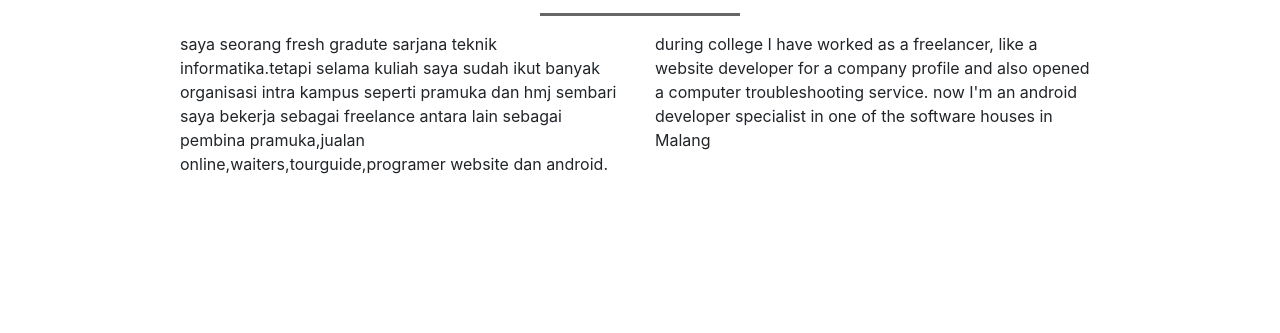
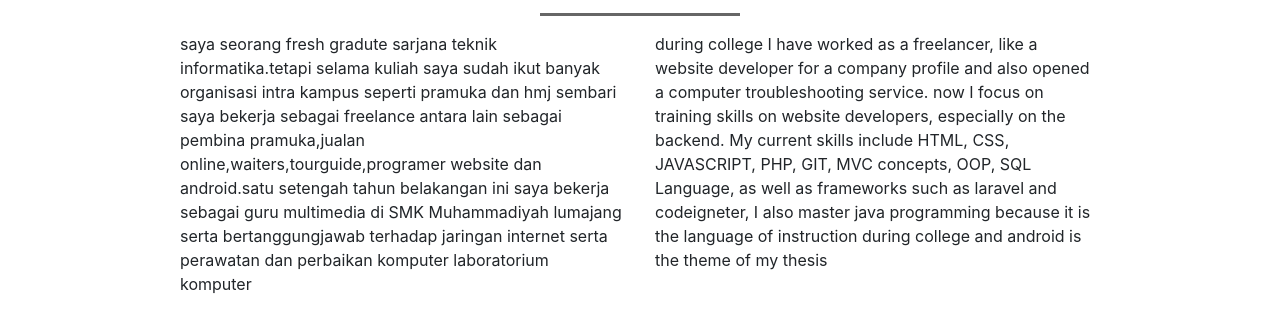
Before and after one commit to akhmadiblank/akhmadiblank.github.io, a plain HTML site: page index.html in a window 1280 px wide. Shown: the part 583-916 px from the top of the page. Drawn offline with nearby package versions, Linux system fonts and the light colour scheme.

Commit message:
melakukan update terhadap informasi kemampuan saya
penambahan pada rows about

```diff
--- a/index.html
+++ b/index.html
@@ -68,13 +68,12 @@
         <div class="col-md-5">
           <p class="pkiri">saya seorang fresh gradute sarjana teknik informatika.tetapi selama kuliah saya sudah ikut
             banyak organisasi intra kampus seperti pramuka dan hmj sembari saya bekerja sebagai freelance antara lain
-            sebagai pembina pramuka,jualan online,waiters,tourguide,programer website dan android.</p>
+            sebagai pembina pramuka,jualan online,waiters,tourguide,programer website dan android.satu setengah tahun belakangan ini saya bekerja sebagai guru multimedia di SMK Muhammadiyah lumajang serta bertanggungjawab terhadap jaringan internet serta perawatan dan perbaikan komputer laboratorium komputer</p>
         </div>
 
         <div class="col-md-5">
           <p class="pkanan"> during college I have worked as a freelancer, like a website developer for a company
-            profile and also opened a computer troubleshooting service. now I'm an android developer specialist in one
-            of the software houses in Malang</p>
+            profile and also opened a computer troubleshooting service. now I focus on training skills on website developers, especially on the backend. My current skills include HTML, CSS, JAVASCRIPT, PHP, GIT, MVC concepts, OOP, SQL Language, as well as frameworks such as laravel and codeigneter, I also master java programming because it is the language of instruction during college and android is the theme of my thesis</p>
         </div>
       </div>
     </div>
```
